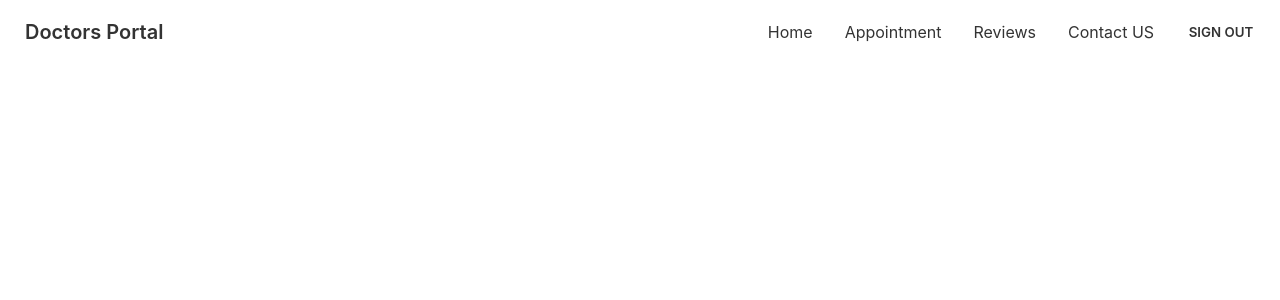
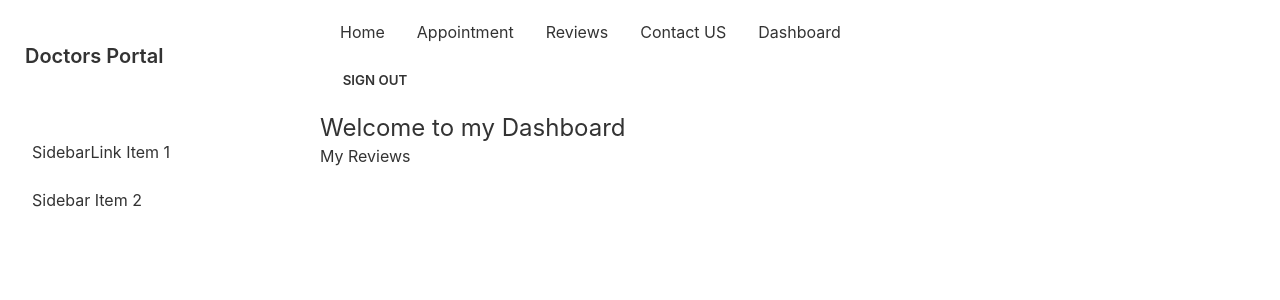
Before and after one commit to zayanahmed925/doctors-portal-client, a React (Create React App) app: page /dashboard/review in a window 1280 px wide. Shown: the top 300 px of the page. Built offline with nearby package versions, Linux system fonts and the light colour scheme; no server answers; sample sign-in values are in the browser's storage.

Commit message:
dashboard added with nasted route

```diff
--- a/src/App.js
+++ b/src/App.js
@@ -4,6 +4,9 @@
 import './App.css';
 import About from './Pages/About/About';
 import Appointment from './Pages/Appointment/Appointment';
+import Dashboard from './Pages/Dashboard/Dashboard';
+import MyAppointment from './Pages/Dashboard/MyAppointment';
+import MyReviews from './Pages/Dashboard/MyReviews';
 import Home from './Pages/Home/Home';
 import Login from './Pages/Login/Login';
 import Register from './Pages/Login/Register';
@@ -24,6 +27,14 @@
             <Appointment></Appointment>
           </RequireAuth>
         }></Route>
+        <Route path='/dashboard' element={
+          <RequireAuth>
+            <Dashboard></Dashboard>
+          </RequireAuth>
+        }>
+          <Route index element={<MyAppointment></MyAppointment>}></Route>
+          <Route path='review' element={<MyReviews></MyReviews>}></Route>
+        </Route>
         <Route path='/reviews' element={<Reviews></Reviews>}></Route>
         <Route path='/login' element={<Login></Login>}></Route>
         <Route path='/register' element={<Register></Register>}></Route>
--- a/src/Pages/Appointment/Appointment.js
+++ b/src/Pages/Appointment/Appointment.js
@@ -5,6 +5,7 @@
 
 const Appointment = () => {
     const [date, setDate] = useState(new Date());
+
     return (
         <div>
             <AppiontmentBanner date={date} setDate={setDate}></AppiontmentBanner>
--- /dev/null
+++ b/src/Pages/Dashboard/Dashboard.js
@@ -0,0 +1,27 @@
+import React from 'react';
+import { Link, Outlet } from 'react-router-dom';
+
+const Dashboard = () => {
+    return (
+        <div class="drawer drawer-mobile">
+            <input id="dashboard-slider" type="checkbox" class="drawer-toggle" />
+            <div class="drawer-content ">
+                <h2 className='text-2xl'>Welcome to my Dashboard</h2>
+                <Outlet></Outlet>
+
+
+            </div>
+            <div class="drawer-side">
+                <label for="dashboard-slider" class="drawer-overlay"></label>
+                <ul class="menu p-4 overflow-y-auto w-80 bg-base-100 text-base-content">
+                    {/* <!-- Sidebar content here --> */}
+                    <li><Link to='/dashboard'>SidebarLink Item 1</Link></li>
+                    <li><Link to='/dashboard/review'>Sidebar Item 2</Link></li>
+                </ul>
+
+            </div>
+        </div>
+    );
+};
+
+export default Dashboard;
--- /dev/null
+++ b/src/Pages/Dashboard/MyAppointment.js
@@ -0,0 +1,47 @@
+import React, { useState, useEffect } from 'react';
+import { useAuthState } from 'react-firebase-hooks/auth';
+import auth from '../../firebase.init';
+const MyAppointment = () => {
+    const [appointments, setAppointments] = useState([]);
+    const [user, loading, error] = useAuthState(auth);
+    useEffect(() => {
+        if (user) {
+            fetch(`http://localhost:5000/booking?patient=${user.email}`)
+                .then(res => res.json())
+                .then(data => setAppointments(data))
+        }
+    }, [user])
+    return (
+        <div>
+            <h2>My appointment {appointments.length}</h2>
+            <div class="overflow-x-auto">
+                <table class="table w-full">
+                    {/* <!-- head --> */}
+                    <thead>
+                        <tr>
+                            <th></th>
+                            <th>Name</th>
+                            <th>Date</th>
+                            <th>Time</th>
+                            <th>Treatment</th>
+                        </tr>
+                    </thead>
+                    <tbody>
+                        {/* <!-- row 1 --> */}
+                        {
+                            appointments.map((a, index) => <tr>
+                                <th>{index + 1}</th>
+                                <td>{a.patient}</td>
+                                <td>{a.date}</td>
+                                <td>{a.slot}</td>
+                                <td>{a.treatment}</td>
+                            </tr>)
+                        }
+                    </tbody>
+                </table>
+            </div>
+        </div>
+    );
+};
+
+export default MyAppointment;
--- /dev/null
+++ b/src/Pages/Dashboard/MyReviews.js
@@ -0,0 +1,11 @@
+import React from 'react';
+
+const MyReviews = () => {
+    return (
+        <div>
+            <h2>My Reviews</h2>
+        </div>
+    );
+};
+
+export default MyReviews;
--- a/src/Pages/Shared/Navbar/Navbar.js
+++ b/src/Pages/Shared/Navbar/Navbar.js
@@ -17,6 +17,9 @@
         <li><Link to='/appointment'>Appointment</Link></li>
         <li><Link to='/reviews'>Reviews</Link></li>
         <li><Link to='/contactUS'>Contact US</Link></li>
+        {
+            user && <li><Link to='/dashboard'>Dashboard</Link></li>
+        }
         <li>{user ? <button className="btn btn-ghost" onClick={logout}>Sign Out</button> : <Link to='/login'>Login</Link>}</li>
     </>
     return (
@@ -42,6 +45,12 @@
                         }
                     </ul>
                 </div>
+                <div className="navbar-end">
+                    <label tabIndex="1" for="dashboard-slider" className="btn btn-ghost lg:hidden">
+                        <svg xmlns="http://www.w3.org/2000/svg" className="h-5 w-5" fill="none" viewBox="0 0 24 24" stroke="currentColor"><path strokeLinecap="round" strokeLinejoin="round" strokeWidth="2" d="M4 6h16M4 12h8m-8 6h16" /></svg>
+                    </label>
+
+                </div>
             </div>
         </div>
     );
```
